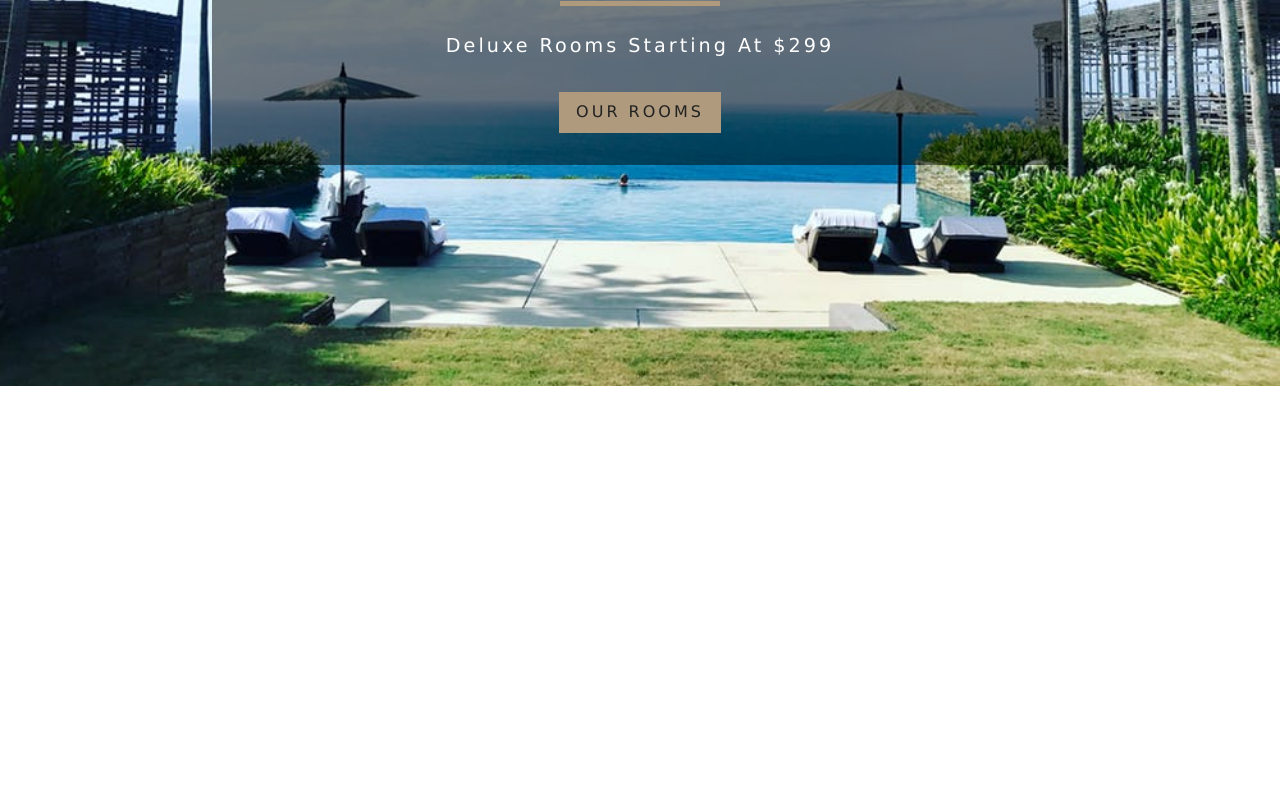
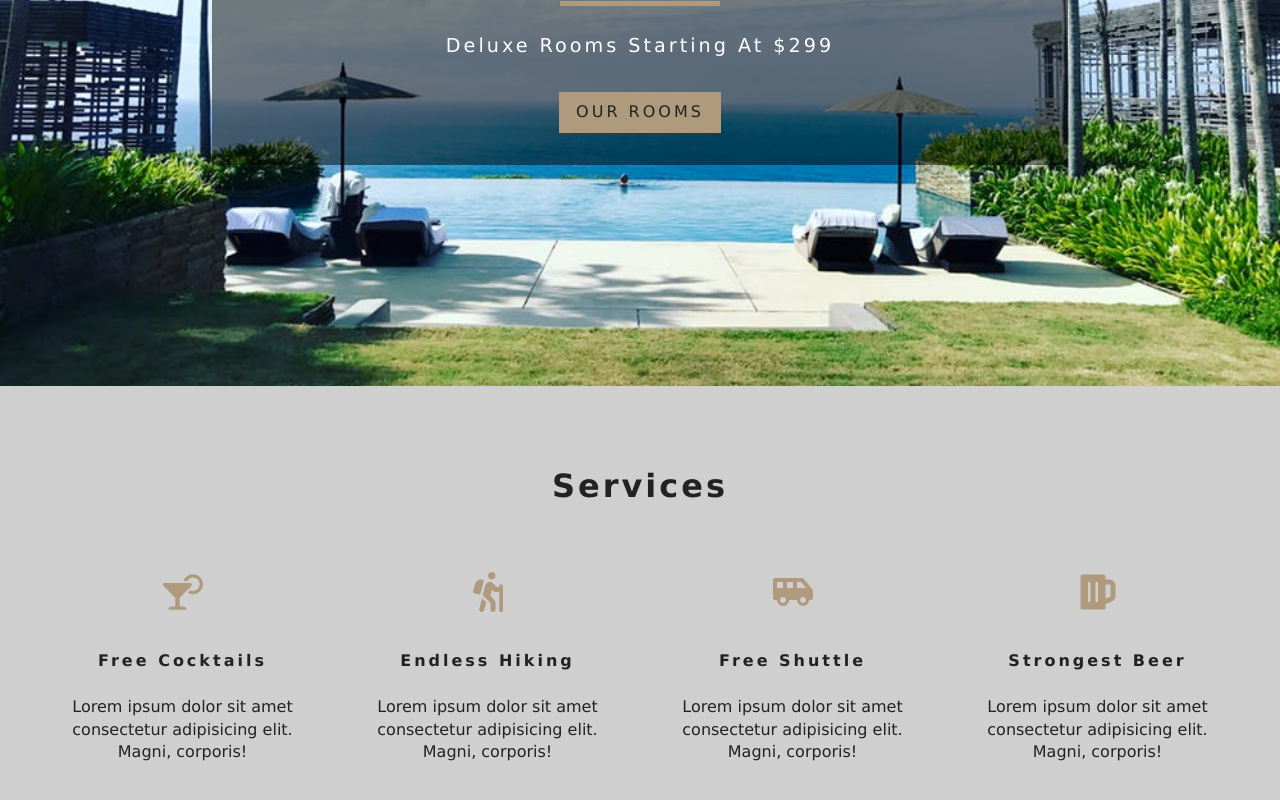
Before and after one commit to Sepp1324/Hotel-Reservation, a React (Create React App) app in the folder resort/: page / in a window 1280 px wide. Shown: the part 414-1214 px from the top of the page. Before the commit the page ends 800 px from the top, so only its background shows below. Built offline with nearby package versions, Linux system fonts and the light colour scheme.

Commit message:
Added Services on Home

```diff
--- a/resort/src/App.css
+++ b/resort/src/App.css
@@ -252,6 +252,7 @@
 }
 .services h6 {
   letter-spacing: var(--mainSpacing);
+  text-transform: capitalize;
 }
 .services p {
   width: 80%;
--- /dev/null
+++ b/resort/src/components/Services.js
@@ -0,0 +1,56 @@
+import React, { Component } from "react";
+import { FaCocktail, FaHiking, FaShuttleVan, FaBeer } from "react-icons/fa";
+
+import Title from "./Title";
+
+export default class Services extends Component {
+  state = {
+    services: [
+      {
+        icon: <FaCocktail />,
+        title: "free cocktails",
+        info:
+          "Lorem ipsum dolor sit amet consectetur adipisicing elit. Magni, corporis!",
+      },
+
+      {
+        icon: <FaHiking />,
+        title: "Endless Hiking",
+        info:
+          "Lorem ipsum dolor sit amet consectetur adipisicing elit. Magni, corporis!",
+      },
+
+      {
+        icon: <FaShuttleVan />,
+        title: "Free shuttle",
+        info:
+          "Lorem ipsum dolor sit amet consectetur adipisicing elit. Magni, corporis!",
+      },
+
+      {
+        icon: <FaBeer />,
+        title: "strongest beer",
+        info:
+          "Lorem ipsum dolor sit amet consectetur adipisicing elit. Magni, corporis!",
+      },
+    ],
+  };
+  render() {
+    return (
+      <section className="services">
+        <Title title="services" />
+        <div className="services-center">
+          {this.state.services.map((item, index) => {
+            return (
+              <article key={index} className="service">
+                <span>{item.icon}</span>
+                <h6>{item.title}</h6>
+                <p>{item.info}</p>
+              </article>
+            );
+          })}
+        </div>
+      </section>
+    );
+  }
+}
--- /dev/null
+++ b/resort/src/components/Title.js
@@ -0,0 +1,10 @@
+import React from 'react'
+
+export default function Title({title}) {
+    return (
+        <div className="section-title">
+            <h4>{title}</h4>
+
+        </div>
+    )
+}
--- a/resort/src/pages/Home.js
+++ b/resort/src/pages/Home.js
@@ -1,18 +1,27 @@
-import React from 'react'
+import React from "react";
 
-import Hero from '../components/Hero'
-import Banner from '../components/Banner'
+import Hero from "../components/Hero";
+import Banner from "../components/Banner";
+import Services from "../components/Services";
 
-import {Link} from 'react-router-dom'
+import { Link } from "react-router-dom";
 
 const Home = () => {
-    return <Hero>
-        <Banner title="luxurious rooms" subtitle="deluxe rooms starting at $299">
-        <Link to='/rooms' className="btn-primary">
+  return (
+    <>
+      <Hero>
+        <Banner
+          title="luxurious rooms"
+          subtitle="deluxe rooms starting at $299"
+        >
+          <Link to="/rooms" className="btn-primary">
             our rooms
-        </Link>
+          </Link>
         </Banner>
-    </Hero>;
+      </Hero>
+      <Services />
+    </>
+  );
 };
 
 export default Home;
```
Also changed, not shown: resort/src/data.js (+222 -222 lines).
